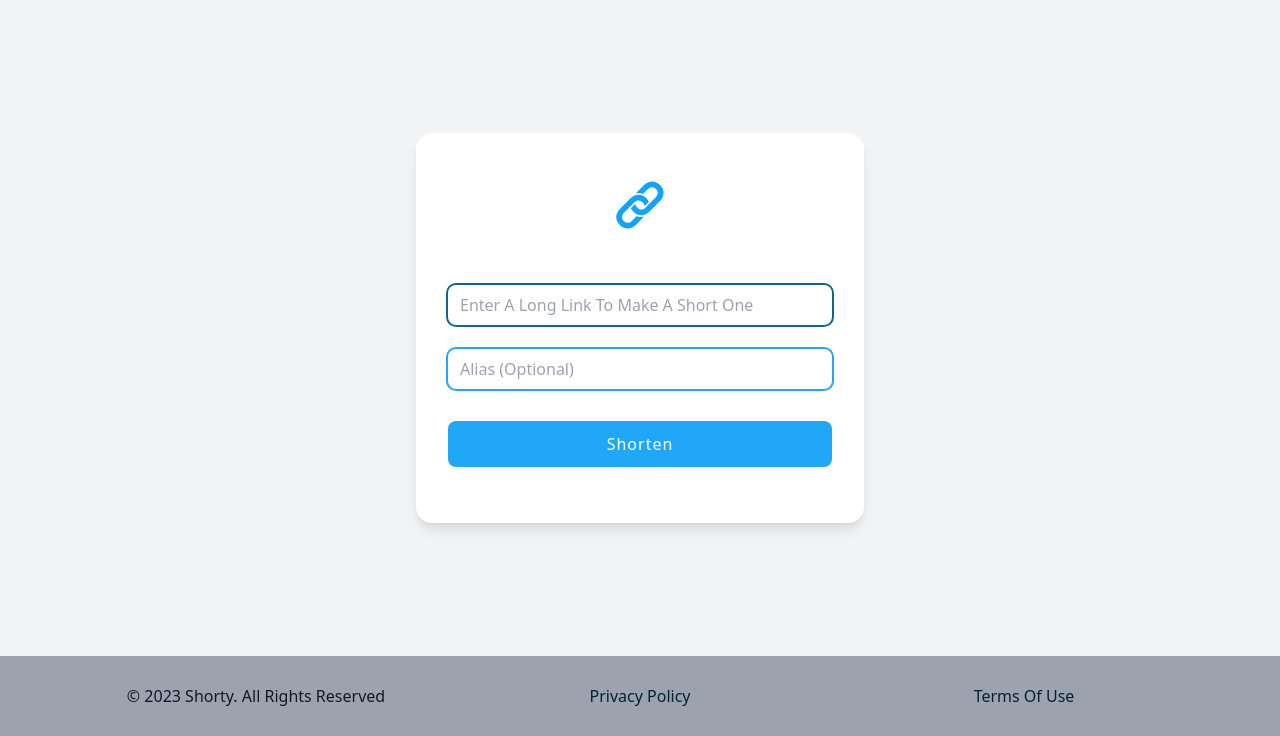
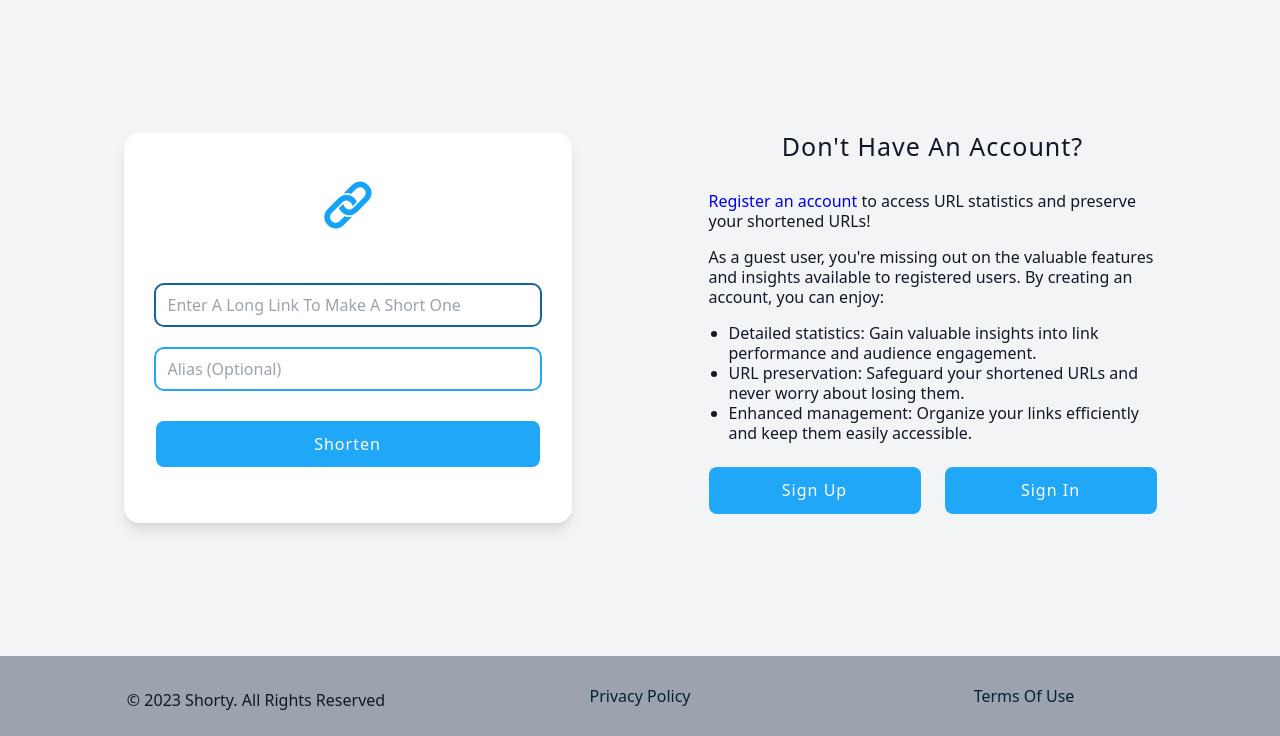
Before and after one commit to andreistr21/Link-Shortener, a Django app: page / in a window 1280 px wide. Shown: the part 64-800 px from the top of the page. Run offline with Django 4.2, Linux system fonts and the light colour scheme; parts of the project's set-up code (start-up, migrations or seed data) failed here and were passed over; some libraries are stand-ins or nearby versions.

Commit message:
added call for registration in main page

```diff
--- a/src/shortener/templates/shortener/shortener.html
+++ b/src/shortener/templates/shortener/shortener.html
@@ -6,7 +6,7 @@
 {% endblock title %}
 {% block content %}
     <section class="section-form section-shortener">
-        <div class="section-center shortener section-center-form">
+        <div class="section-center shortener section-center-form {% if not user.is_authenticated %}appeal{% endif %}">
             <form class="form shorten-form" method="post">
                 {% csrf_token %}
                 <div class="form-icon">
@@ -29,6 +29,30 @@
                     </div>
                 {% endif %}
             </form>
+            {% if not user.is_authenticated %}
+                <div class="call-for-registration">
+                    <h4>Don't have an account?</h4>
+                    <p>
+                        <span><a href="{% url 'account:sign_up' %}">Register an account</a></span> to access URL statistics and preserve your shortened URLs!
+                    </p>
+                    <p>
+                        As a guest user, you're missing out on the valuable features and insights available to registered users. By creating an account, you can enjoy:
+                    </p>
+                    <ul class="ul-text">
+                        <li>Detailed statistics: Gain valuable insights into link performance and audience engagement.</li>
+                        <li>URL preservation: Safeguard your shortened URLs and never worry about losing them.</li>
+                        <li>Enhanced management: Organize your links efficiently and keep them easily accessible.</li>
+                    </ul>
+                    <div class="horizontal-btns">
+                        <a href="{% url 'account:sign_up' %}" class="a-btn">
+                            <button class="btn btn-primary block-btn">Sign Up</button>
+                        </a>
+                        <a href="{% url 'account:sign_in' %}" class="a-btn">
+                            <button class="btn btn-primary block-btn">Sign In</button>
+                        </a>
+                    </div>
+                </div>
+            {% endif %}
         </div>
     </section>
 {% endblock content %}
--- a/src/static/main.css
+++ b/src/static/main.css
@@ -114,7 +114,13 @@ h4 {
 h5 {
   font-size: 1.25rem;
 }
-
+p {
+  margin-top: 0.5rem;
+  line-height: 1.25rem;
+}
+li {
+  line-height: 1.25rem;
+}
 .h1-text {
   margin-top: 2rem;
   margin-bottom: 1rem;
@@ -129,7 +135,7 @@ h5 {
   margin-bottom: 0.75rem;
 }
 
-.p-text{
+.p-text {
   margin-bottom: 0.5rem;
 }
 
@@ -150,9 +156,9 @@ ul {
   list-style-type: none;
   padding: 0;
 }
-.ul-text{
+.ul-text {
   padding-left: 40px;
-  list-style-type: circle;
+  list-style-type: disc;
 }
 
 .img {
@@ -200,6 +206,9 @@ a:visited {
   background-color: var(--primary-300);
 }
 .btn-block {
+  width: 100%;
+}
+.block-btn {
   width: 100%;
 }
 .icon-btn {
@@ -323,6 +332,16 @@ Form
 .text-standard,
 .text-standard:visited {
   color: var(--primary-900);
+}
+.a-btn {
+  width: 100%;
+  height: 100%;
+}
+.horizontal-btns {
+  display: grid;
+  grid-template-columns: repeat(2, 1fr);
+  column-gap: 1.5rem;
+  margin-top: 1rem;
 }
 
 /*
@@ -488,8 +507,10 @@ Dialog box
 
 /* footer */
 .footer {
+  display: grid;
+  place-items: center;
   background-color: var(--grey-400);
-  padding: 2rem 0;
+  height: 5rem;
   text-align: center;
   text-transform: capitalize;
 }
@@ -510,8 +531,11 @@ Dialog box
 .shortener {
   width: 100%;
   height: 100%;
-  /* display: grid; */
-  /* place-items: center; */
+  display: grid;
+}
+.appeal {
+  grid-template-columns: repeat(2, 1fr);
+  place-content: center;
 }
 .shorten-form {
   grid-template-columns: 1fr;
@@ -537,6 +561,20 @@ Dialog box
   z-index: 0;
   filter: invert(53%) sepia(50%) saturate(1836%) hue-rotate(175deg)
     brightness(98%) contrast(99%);
+}
+.call-for-registration {
+  width: calc(100% - 2rem);
+  max-width: 28rem;
+}
+.call-for-registration h4 {
+  margin-bottom: 2rem;
+  text-align: center;
+}
+.call-for-registration p {
+  margin: 1rem 0;
+}
+.call-for-registration ul {
+  padding-left: 20px;
 }
 
 /*
```
